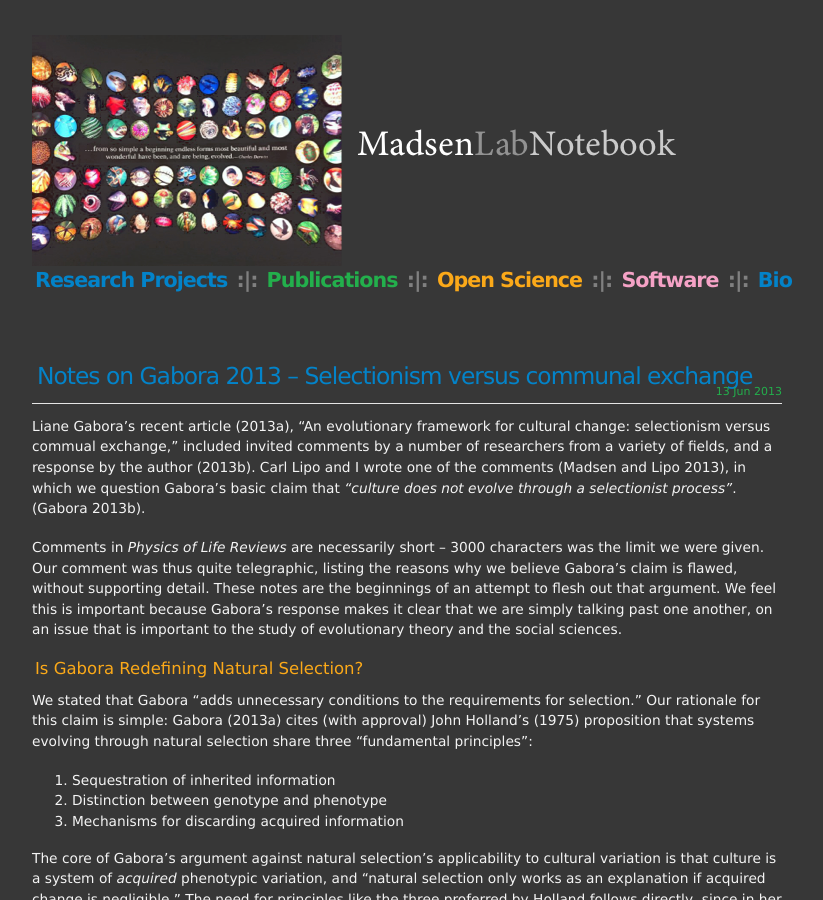
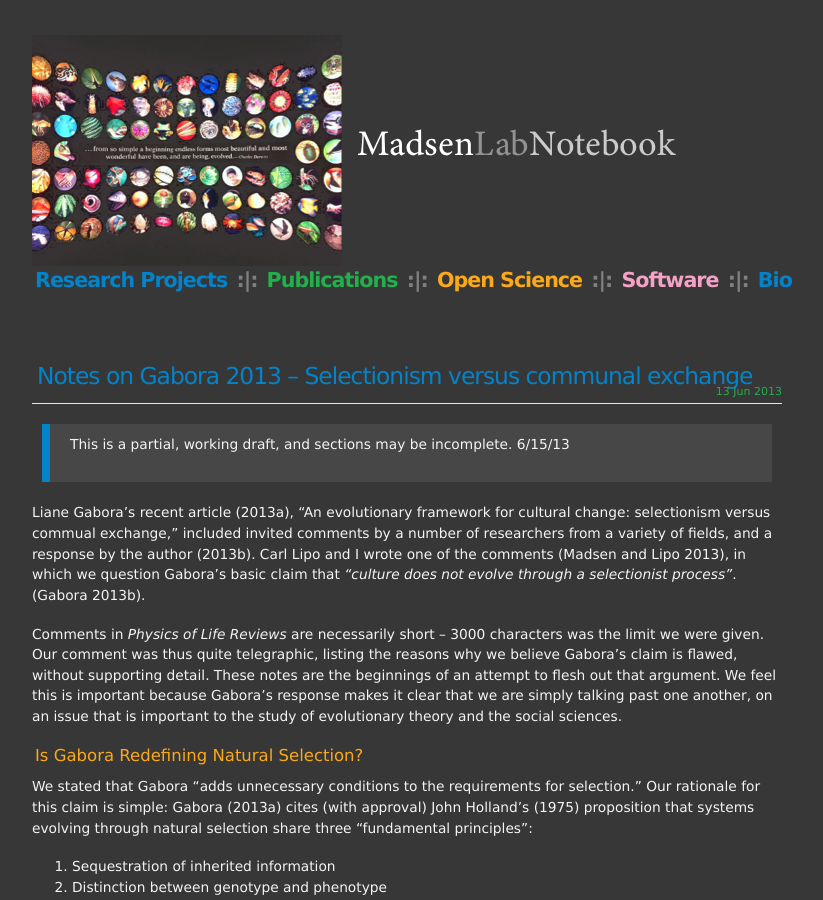
Before and after one commit to mmadsen/mmadsen.github.io, a Jekyll site: the page built from _posts/2013-06-13-gabora2013-response-notes.md, in a window 1280 px wide and 900 px high. Shown: the whole window, without its empty margins (208-1031 px from the left). Built offline with Jekyll 4.4.1, drawn with Linux system fonts in a browser that asks for light colours.

Commit message:
Added disclaimer about working draft

```diff
--- a/_posts/2013-06-13-gabora2013-response-notes.md
+++ b/_posts/2013-06-13-gabora2013-response-notes.md
@@ -12,6 +12,7 @@ category: "evolutionary theory"
 {{ page.date | date_to_string }}
 </div>
 
+> This is a partial, working draft, and sections may be incomplete.  6/15/13
 
 Liane Gabora's recent article (2013a), "An evolutionary framework for cultural change:  selectionism versus commual exchange," included invited comments by a number of researchers from a variety of fields, and a response by the author (2013b).  Carl Lipo and I wrote one of the comments (Madsen and Lipo 2013), in which we question Gabora's basic claim that _"culture does not evolve through a selectionist process"_.  (Gabora 2013b).
 
```
